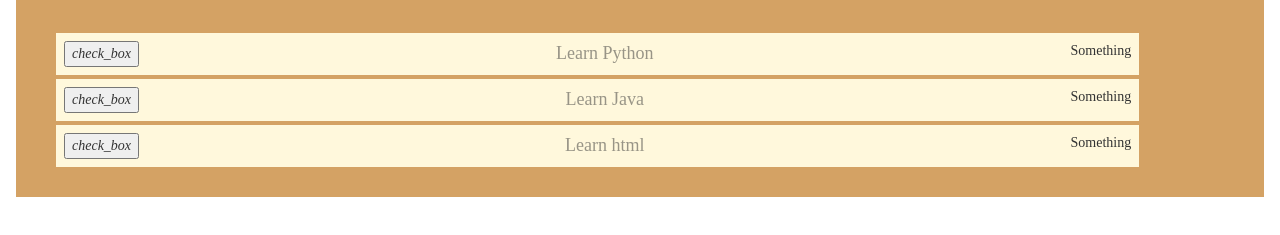
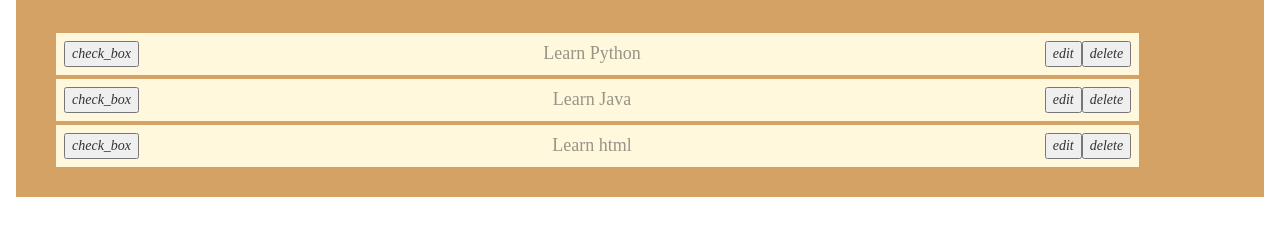
Before and after one commit to ArchanaDhaker/ToDo-WebApp, a plain HTML site: page index.html in a window 1280 px wide. Shown: the part 165-400 px from the top of the page. Drawn offline with nearby package versions, Linux system fonts and the light colour scheme.

Commit message:
latest update

```diff
--- a/index.html
+++ b/index.html
@@ -41,7 +41,14 @@
 
                 <span class="spann" id="span1">Learn Python</span>
 
-                <div class="divvv" id="div1">Something</div>
+                <div class="divvv" id="div1">
+                    <button>
+                        <i>edit</i>
+                    </button>
+                    <button>
+                        <i>delete</i>
+                    </button>
+                </div>
             </li>
 
             <li class="list" id="list2">
@@ -53,7 +60,14 @@
 
                 <span class="spann" id="span2">Learn Java</span>
 
-                <div class="divvv" id="div2">Something</div>
+                <div class="divvv" id="div2">
+                    <button>
+                        <i>edit</i>
+                    </button>
+                    <button>
+                        <i>delete</i>
+                    </button>
+                </div>
             </li>
 
             <li class="list" id="list3">
@@ -65,7 +79,14 @@
 
                 <span class="spann" id="span3">Learn html</span>
 
-                <div class="divvv" id="div3">Something</div>
+                <div class="divvv" id="div3">
+                    <button>
+                        <i>edit</i>
+                    </button>
+                    <button>
+                        <i>delete</i>
+                    </button>
+                </div>
             </li>
         </ul>
     </div>
```
